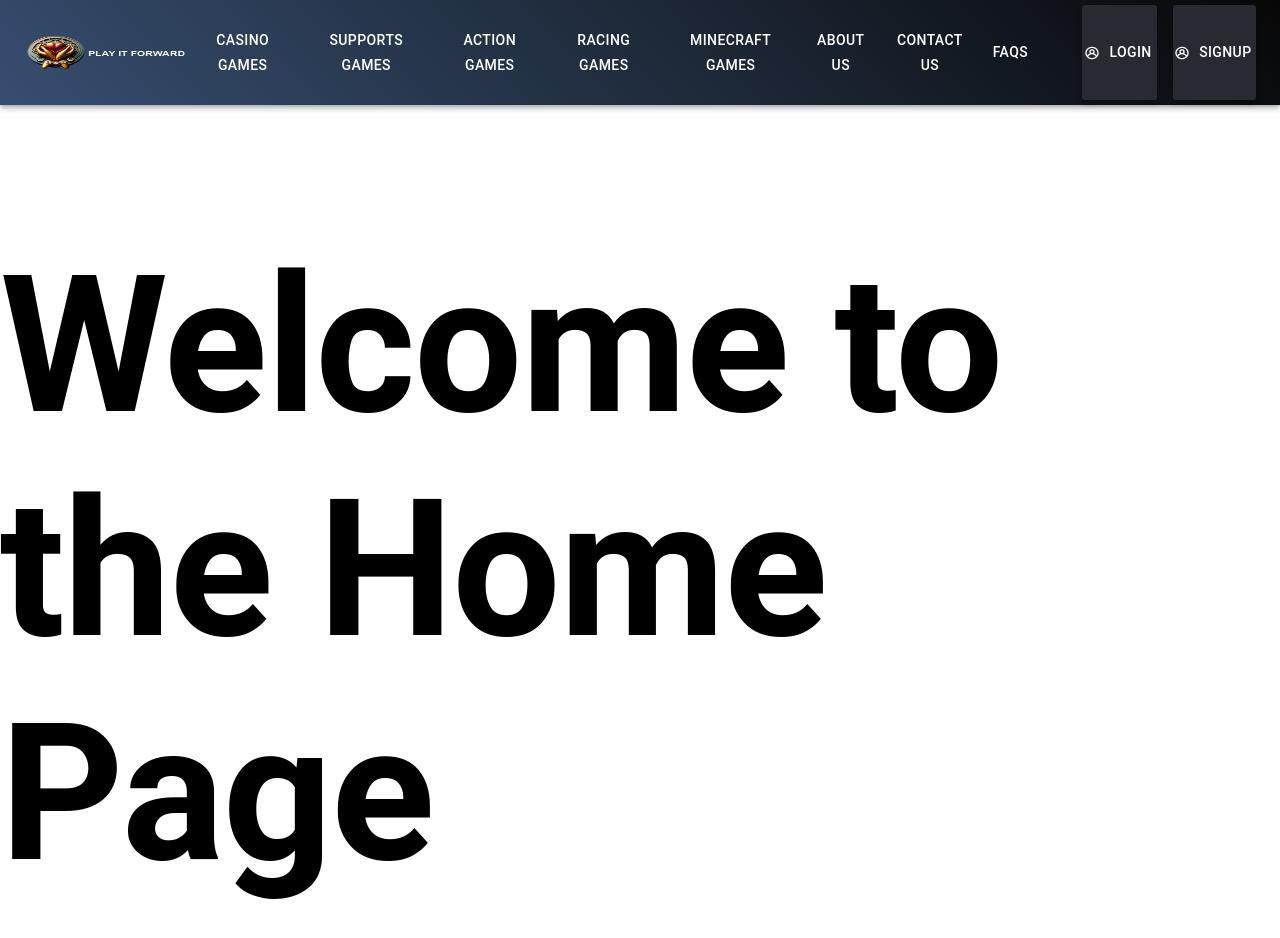
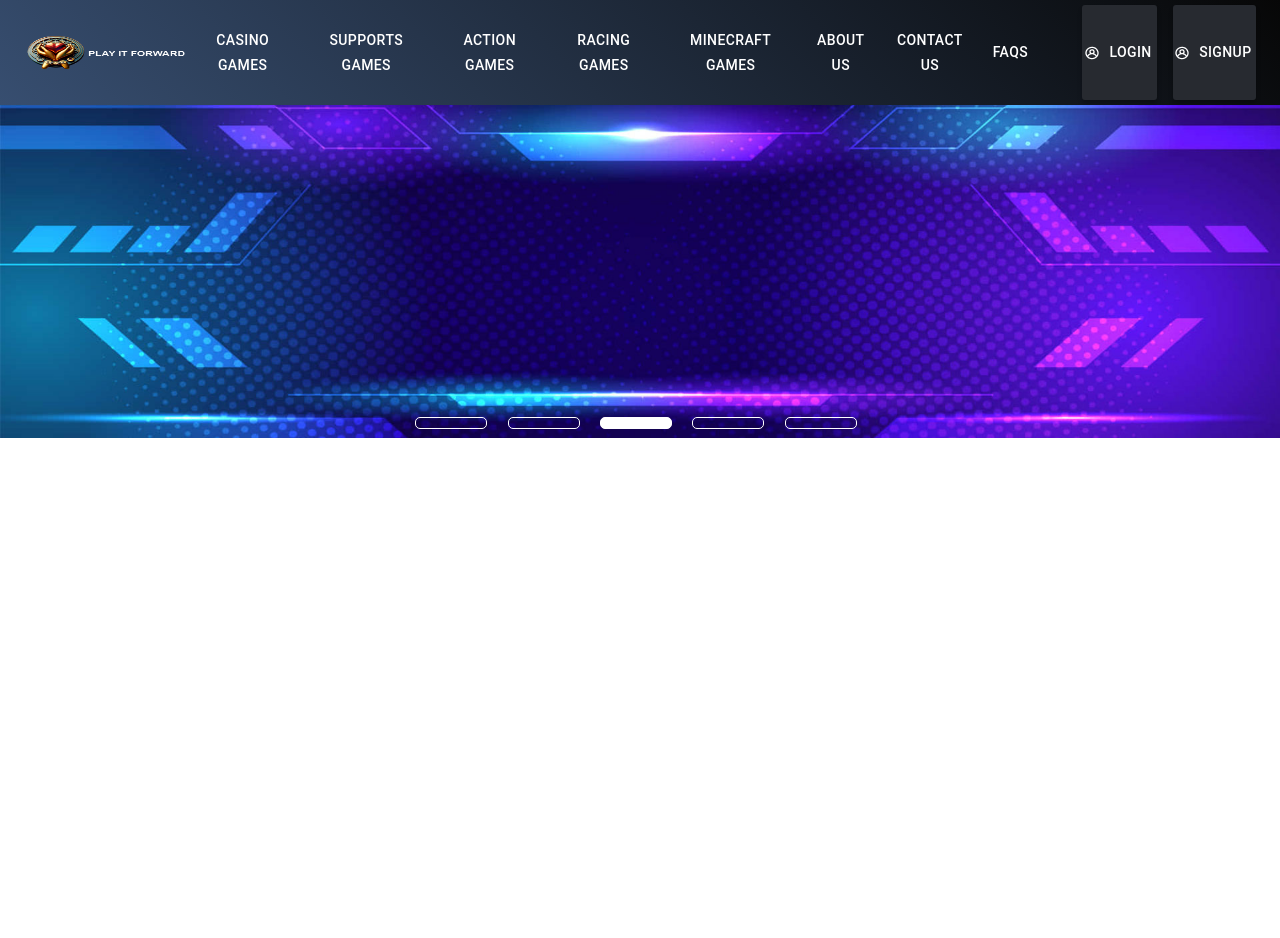
Before and after one commit to wardaamjad/dummy, a React (Create React App) app: page /home in a window 1280 px wide. Shown: the top 938 px of the page. After the commit the page ends 800 px from the top, so only its background shows below. Built offline with nearby package versions, Linux system fonts and the light colour scheme.

Commit message:
slider working

```diff
--- a/package.json
+++ b/package.json
@@ -14,6 +14,8 @@
     "react-dom": "^18.3.1",
     "react-router-dom": "^6.26.2",
     "react-scripts": "5.0.1",
+    "react-slick": "^0.30.2",
+    "slick-carousel": "^1.8.1",
     "web-vitals": "^2.1.4"
   },
   "scripts": {
--- /dev/null
+++ b/src/components/ImageCarousel.js
@@ -0,0 +1,73 @@
+import React, { useState } from "react";
+import Slider from "react-slick";
+import image1 from "../assets/11.png";
+import image2 from "../assets/22.png";
+import image3 from "../assets/33.png";
+import image4 from "../assets/44.png";
+import image5 from "../assets/55.png";
+
+const ImageCarousel = () => {
+  const [activeSlide, setActiveSlide] = useState(0); // Track the current active slide
+
+  const settings = {
+    dots: true,
+    infinite: true,
+    speed: 500,
+    slidesToShow: 1,
+    slidesToScroll: 1,
+    autoplay: true,
+    autoplaySpeed: 2000,
+    beforeChange: (current, next) => setActiveSlide(next), // Update active slide index before change
+    customPaging: function (i) {
+      return (
+        <div
+          style={{
+            width: "4.375rem",
+            height: "0.625rem",
+            margin: "-30px",
+            borderRadius: "0.3125rem",
+            border: "1px solid white", // Change color based on active slide
+            backgroundColor: i === activeSlide ? "#fff" : "transparent", // Active slide background color
+            transition: "background-color 0.3s ease", // Smooth transition
+          }}
+        ></div>
+      );
+    },
+    appendDots: (dots) => (
+      <div
+        style={{
+          display: "flex",
+          justifyContent: "center",
+          paddingTop: "20px",
+          gap: "3.9rem" // Space between the dots
+        }}
+      >
+        {dots}
+      </div>
+    ),
+  };
+
+  return (
+    <div style={{ width: "100%", margin: "0 auto", overflow: "hidden" }}>
+      <Slider {...settings}>
+        <div>
+          <img src={image1} alt="slide1" style={{ width: "100%" }} />
+        </div>
+        <div>
+          <img src={image2} alt="slide2" style={{ width: "100%" }} />
+        </div>
+        <div>
+          <img src={image3} alt="slide3" style={{ width: "100%" }} />
+        </div>
+        <div>
+          <img src={image4} alt="slide4" style={{ width: "100%" }} />
+        </div>
+        <div>
+          <img src={image5} alt="slide5" style={{ width: "100%" }} />
+        </div>
+      </Slider>
+    </div>
+  );
+};
+
+export default ImageCarousel;
--- a/src/index.css
+++ b/src/index.css
@@ -11,3 +11,8 @@ code {
   font-family: source-code-pro, Menlo, Monaco, Consolas, 'Courier New',
     monospace;
 }
+/* .slick-dots{
+  display: flex !important;
+  justify-content: center;
+  gap: 1.5rem;
+} */
--- a/src/index.js
+++ b/src/index.js
@@ -3,10 +3,11 @@ import ReactDOM from 'react-dom/client';
 import './index.css';
 import App from './App';
 import './styles/flexbox.css';
-import reportWebVitals from './reportWebVitals';
+import "slick-carousel/slick/slick.css";
+import "slick-carousel/slick/slick-theme.css";
+
 import { ThemeProvider } from '@mui/material/styles'; // Import ThemeProvider
 import theme from './theme/theme'; // Import the theme
-import GradientButton from './gradient'; // Import the theme
 
 const root = ReactDOM.createRoot(document.getElementById('root'));
 root.render(
--- a/src/pages/Home.js
+++ b/src/pages/Home.js
@@ -1,14 +1,12 @@
 // src/Home.js
 import React from 'react';
 import ResponsiveAppBar from '../components/ResponsiveAppBar';
-import { Typography } from '@mui/material';
+import ImageCarousel from '../components/ImageCarousel';
 const Home = () => {
   return (
     <div>
       <ResponsiveAppBar />
-      <Typography variant="h1" background="gradients.navGradient">
-      <h1>Welcome to the Home Page</h1>
-      </Typography>
+      <ImageCarousel />
     </div>
   );
 };
```
Also changed, not shown: 1 other file (tests, documents, lock files or other folders).
